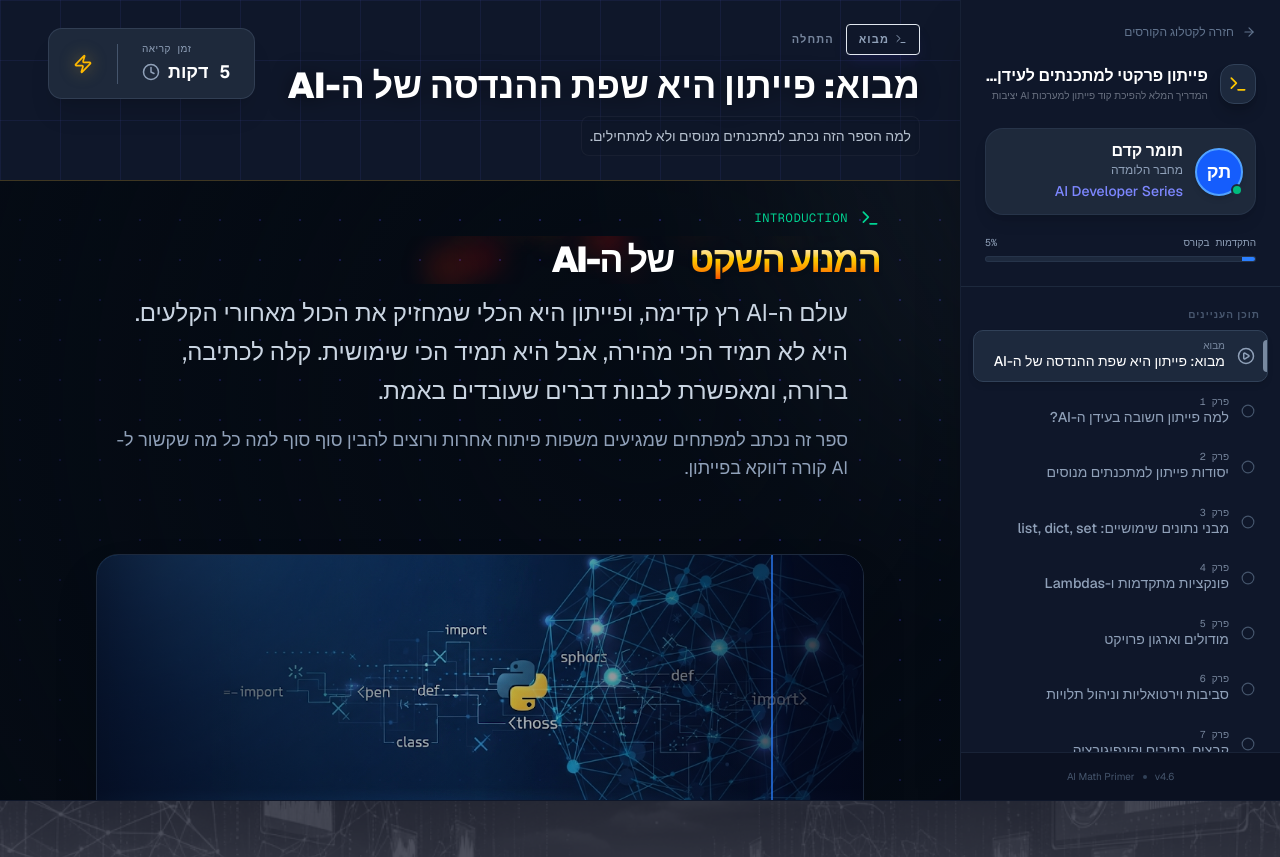
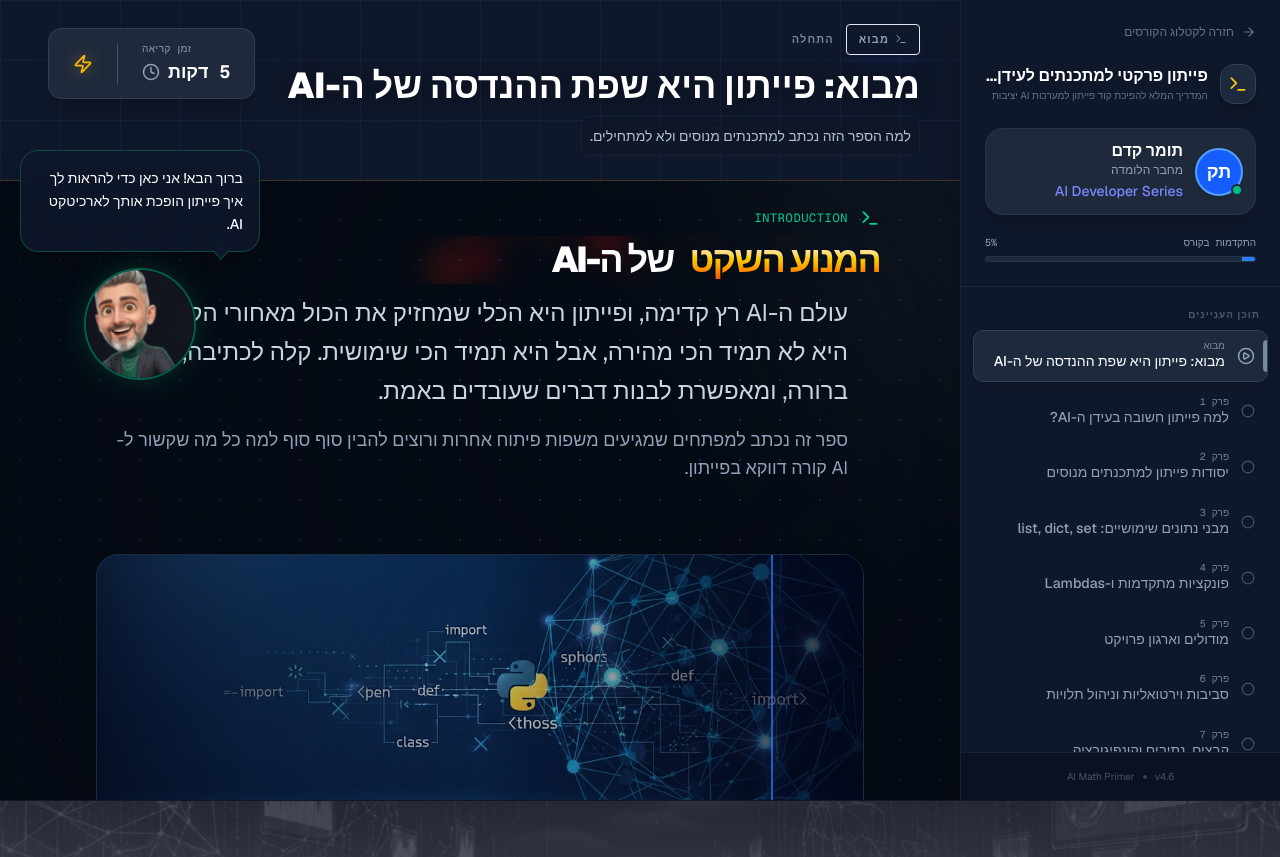
Before and after one commit to tomkedem/AI-Math-Intuition-course, a Next.js app: page /python/introduction in a window 1280 px wide. Shown: the top 857 px of the page. Built offline with nearby package versions, Linux system fonts and the light colour scheme.

Commit message:
feat(PythonIntroPage): integrate SmartMentor component and implement section tracking with dynamic positioning

```diff
--- a/app/python/introduction/page.tsx
+++ b/app/python/introduction/page.tsx
@@ -1,5 +1,7 @@
 "use client";
 
+import { useState } from 'react';
+import { useInView } from 'react-intersection-observer';
 import {
     Terminal,
     ChevronLeft
@@ -9,6 +11,9 @@ import Link from 'next/link';
 import { motion } from "framer-motion";
 import { ChapterLayout } from '@/components/ChapterLayout';
 
+// ייבוא המנטור החדש
+import { SmartMentor } from "@/components/mentor/SmartMentor";
+
 // ייבוא הרכיבים מהתיקיות שבנית
 import {
     IndustrialRoadmap,
@@ -17,13 +22,34 @@ import {
     CodeShowcase
 } from "@/components/demos/python-intro";
 
-// שים לב לשורה הזו - היא חייבת לכלול export default
 export default function PythonIntroPage() {
+  // מצב המנטור - שולט במיקום ובטקסט שלו
+  const [activeSection, setActiveSection] = useState('hero');
+
+  // הגדרת ה-Observers לכל חלק בדף
+  const { ref: heroRef } = useInView({
+    threshold: 0.3,
+    onChange: (inView) => { if (inView) setActiveSection('hero'); }
+  });
+
+  const { ref: codeRef } = useInView({
+    threshold: 0.3,
+    onChange: (inView) => { if (inView) setActiveSection('code'); }
+  });
+
+  const { ref: roadmapRef } = useInView({
+    threshold: 0.3,
+    onChange: (inView) => { if (inView) setActiveSection('roadmap'); }
+  });
+
   return (
     <ChapterLayout courseId="python" currentChapterId={0}>
 
+          {/* המנטור הצף שמלווה את המסע */}
+          <SmartMentor activeSection={activeSection} />
+
           {/* --- Hero Section --- */}
-          <section className="pt-40 flex flex-col text-center">
+          <section ref={heroRef} className="pt-40 flex flex-col text-center">
             <div className="flex items-center gap-3 text-emerald-400 mb-2">
                 <Terminal size={20} />
                 <span className="font-mono text-xs tracking-wider uppercase">Introduction</span>
@@ -42,13 +68,13 @@ export default function PythonIntroPage() {
                 </p>
             </div>
 
-            <div className="w-full max-w-4xl px-4 mt-10">
+            <div className="w-full max-w-4xl px-4 mt-10 mx-auto">
                 <TechScannerImage />
             </div>
           </section>
 
           {/* --- הוכחת היכולת: הסבר + קוד --- */}
-          <section className="w-full py-16 bg-slate-950/30 border-y border-slate-900 mt-12 text-right" dir="rtl">
+          <section ref={codeRef} className="w-full py-16 bg-slate-950/30 border-y border-slate-900 mt-12 text-right" dir="rtl">
              <div className="max-w-5xl mx-auto px-6 mb-10">
                 <h3 className="text-2xl font-bold text-white mb-4 italic underline underline-offset-8 decoration-emerald-500/50">למה פייתון? הוכחת המהירות (Velocity)</h3>
                 <p className="text-slate-400 text-lg leading-relaxed">
@@ -75,7 +101,7 @@ export default function PythonIntroPage() {
           </section>
 
           {/* --- Industrial Pipeline --- */}
-          <section className="w-full max-w-7xl mx-auto py-16 px-6 text-right" dir="rtl">
+          <section ref={roadmapRef} className="w-full max-w-7xl mx-auto py-16 px-6 text-right" dir="rtl">
                 <div className="relative inline-flex flex-col mb-10 pr-6">
                     <div className="absolute right-0 top-0 w-1.5 h-full bg-emerald-500 rounded-full" />
                     <h2 className="text-3xl font-black text-white uppercase tracking-wider leading-none">
--- a/components/mentor/FloatingMentor.tsx
+++ b/components/mentor/FloatingMentor.tsx
@@ -37,7 +37,7 @@ export const FloatingMentor = ({ script }: { script: Record<string, string> }) =
         {/* האווטר שלך */}
         <div className="relative w-24 h-24 rounded-full border-2 border-emerald-500 shadow-[0_0_20px_rgba(16,185,129,0.3)] overflow-hidden bg-slate-950">
           <Image
-            src="/assets/mentor-avatar.png"
+            src="./assets/mentor-avatar.png"
             alt="Mentor"
             fill
             className="object-cover"
--- a/components/mentor/SmartMentor.tsx
+++ b/components/mentor/SmartMentor.tsx
@@ -1,5 +1,5 @@
 "use client";
-import React, { useState, useEffect } from 'react';
+import React from 'react';
 import { motion, AnimatePresence } from "framer-motion";
 import Image from 'next/image';
 
@@ -11,11 +11,10 @@ interface MentorPoint {
 }
 
 export const SmartMentor = ({ activeSection }: { activeSection: string }) => {
-  // הגדרת "תחנות" למנטור לפי חלקי הדף
   const scripts: Record<string, MentorPoint> = {
     hero: { id: 'hero', text: "ברוך הבא! אני כאן כדי להראות לך איך פייתון הופכת אותך לארכיטקט AI.", x: 20, y: 150 },
-    code: { id: 'code', text: "שים לב - רק 3 שורות קוד כדי להפעיל בינה מלאכותית עוצמתית!", x: window.innerWidth > 1000 ? 50 : 10, y: 450 },
-    roadmap: { id: 'roadmap', text: "זה המסלול שלנו. כל שלב כאן הוא קריטי לבניית מערכות Production.", x: 20, y: 700 }
+    code: { id: 'code', text: "שים לב - רק 3 שורות קוד כדי להפעיל בינה מלאכותית עוצמתית!", x: 20, y: 350 },
+    roadmap: { id: 'roadmap', text: "זה המסלול שלנו. כל שלב כאן הוא קריטי לבניית מערכות Production.", x: 20, y: 600 }
   };
 
   const currentPoint = scripts[activeSection] || scripts.hero;
@@ -23,43 +22,41 @@ export const SmartMentor = ({ activeSection }: { activeSection: string }) => {
   return (
     <div className="fixed inset-0 pointer-events-none z-[100]">
       <motion.div
+        initial={{ x: 20, y: 150 }}
         animate={{
           x: currentPoint.x,
           y: currentPoint.y,
-          scale: [1, 1.02, 1]
         }}
-        transition={{
-          type: "spring",
-          stiffness: 40,
-          damping: 12,
-          scale: { repeat: Infinity, duration: 3 }
-        }}
-        className="absolute pointer-events-auto flex flex-col items-center"
+        transition={{ type: "spring", stiffness: 45, damping: 15 }}
+        className="absolute left-0 top-0 pointer-events-auto flex flex-col items-center"
       >
-        {/* בועת טקסט */}
+        {/* בועת טקסט מעוצבת ושקופה למחצה */}
         <AnimatePresence mode="wait">
           <motion.div
             key={currentPoint.text}
-            initial={{ opacity: 0, y: 10, scale: 0.9 }}
-            animate={{ opacity: 1, y: 0, scale: 1 }}
-            exit={{ opacity: 0, scale: 0.9 }}
-            className="bg-slate-900/95 border border-emerald-500/40 p-4 rounded-2xl mb-4 max-w-[240px] shadow-2xl backdrop-blur-xl"
+            initial={{ opacity: 0, scale: 0.8, y: 10 }}
+            animate={{ opacity: 1, scale: 1, y: 0 }}
+            exit={{ opacity: 0, scale: 0.8 }}
+            className="bg-slate-900/90 border border-emerald-500/30 p-4 rounded-2xl mb-4 max-w-[240px] shadow-2xl backdrop-blur-md"
             dir="rtl"
           >
             <p className="text-white text-sm font-medium leading-relaxed">
               {currentPoint.text}
             </p>
-            <div className="absolute top-full right-6 w-3 h-3 bg-slate-900 border-r border-b border-emerald-500/40 rotate-45 -mt-1.5" />
+            {/* השפיץ של הבועה */}
+            <div className="absolute top-full right-8 w-3 h-3 bg-slate-900 border-r border-b border-emerald-500/30 rotate-45 -mt-1.5" />
           </motion.div>
         </AnimatePresence>
 
-        {/* האווטר שלך (האיש הקטן) */}
+        {/* האווטר שלך - נקי ללא רקע חיצוני */}
         <div className="relative w-28 h-28 rounded-full border-2 border-emerald-500/50 shadow-[0_0_30px_rgba(16,185,129,0.2)] bg-slate-950 overflow-hidden">
           <Image
             src="/assets/mentor-avatar.png"
             alt="AI Mentor"
             fill
+            sizes="112px"
             className="object-cover"
+            priority
           />
         </div>
       </motion.div>
```
